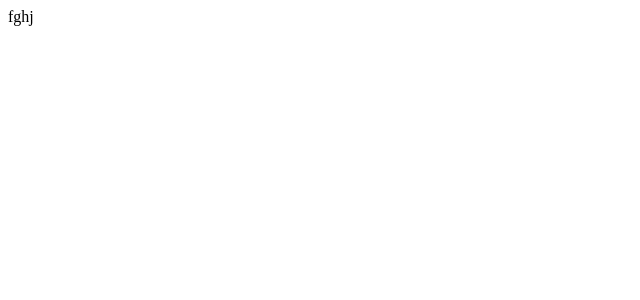
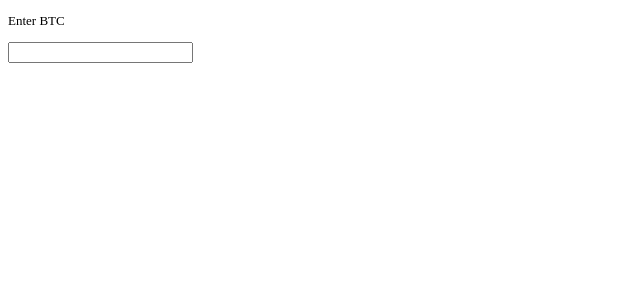
Before and after one commit to MIXEDD/btc, a React (Create React App) app in the folder btc/: page / in a window 1280 px wide. Shown: the top 300 px of the page, without its empty margins (0-640 px from the left). Built offline with nearby package versions, Linux system fonts and the light colour scheme.

Commit message:
Generic input field

```diff
--- a/btc/src/atoms/text-field/text-input.tsx
+++ b/btc/src/atoms/text-field/text-input.tsx
@@ -1,14 +1,26 @@
 import React from 'react';
+import Typography from '../../components/typography';
 
-export const TextInput: React.FC = React.memo((props) => {
-    const onClickClear = () => {
-        // @ts-ignore
-        props.onChange('');
-    };
+interface Props {
+    value: string;
+    label: string;
+    onChange?: (event: React.ChangeEvent<HTMLInputElement>) => void;
+}
+
+const TextInput: React.FC<Props> = React.memo((props) => {
+    const {
+        label,
+        ...inputProps
+    } = props;
 
     return (
-        <input
-
-        />
+        <>
+            <Typography>{label}</Typography>
+            <input
+                {...inputProps}
+            />
+        </>
     );
 });
+
+export default TextInput;
--- a/btc/src/pages/btc-converter-page/forms/btc-converter-form.tsx
+++ b/btc/src/pages/btc-converter-page/forms/btc-converter-form.tsx
@@ -1,8 +1,9 @@
 import React from 'react';
-import { InjectedFormProps, reduxForm } from 'redux-form';
+import {Field, InjectedFormProps, reduxForm } from 'redux-form';
 
 import { Form, FormColumn } from './../../../components/form-layout';
 import { PAGE_NAME } from '../constants';
+import TextInput from '../../../atoms/text-field/text-input';
 
 export const FORM_NAME = `${PAGE_NAME}_FORM`;
 
@@ -12,7 +13,13 @@ const BtcConverterForm: React.FC = React.memo((props) => {
 
     return (
         <Form>
-            <FormColumn>fghj</FormColumn>
+            <FormColumn>
+                <Field
+                    name="BTC_AMOUNT"
+                    label="Enter BTC"
+                    component={TextInput}
+                />
+            </FormColumn>
         </Form>
     );
 });
```
